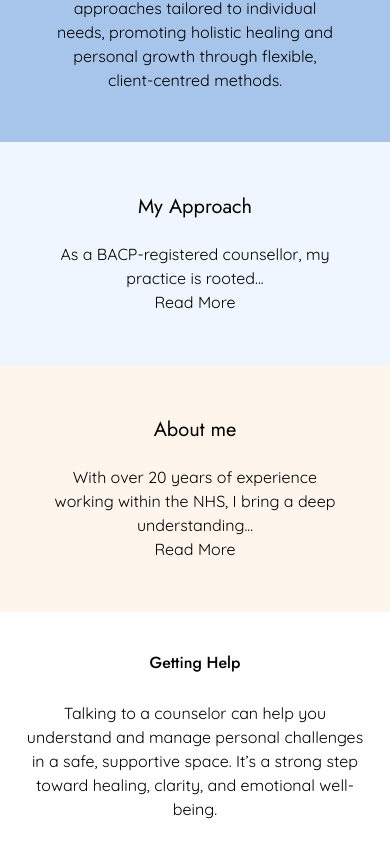
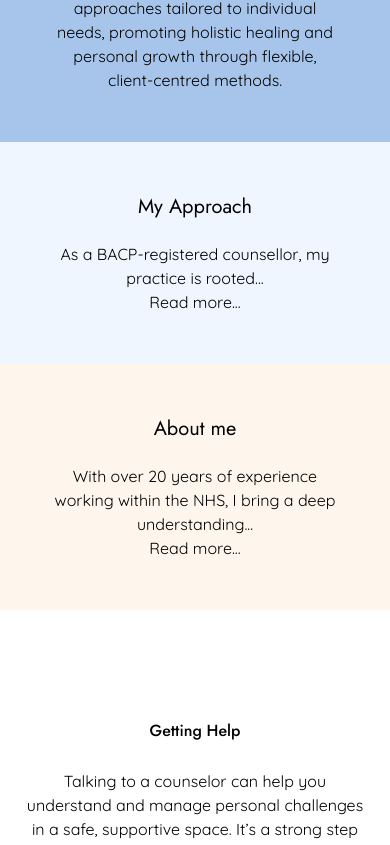
Before and after one commit to jakew1989/Manobal, a React (Vite) app: page / in a window 390 px wide. Shown: the part 1477-2322 px from the top of the page. Built offline with nearby package versions, Linux system fonts and the light colour scheme; a web font is replaced by a local one.

Commit message:
added puzzle piece animation

```diff
--- a/package.json
+++ b/package.json
@@ -13,6 +13,7 @@
     "@emailjs/browser": "^4.4.1",
     "@tailwindcss/vite": "^4.1.7",
     "@vercel/analytics": "^1.5.0",
+    "framer-motion": "^12.15.0",
     "motion": "^12.12.1",
     "react": "^18.3.1",
     "react-dom": "^18.3.1",
--- a/src/components/about/about.jsx
+++ b/src/components/about/about.jsx
@@ -9,20 +9,26 @@ const About = () => {
         className="wrapper flex flex-col items-center pointer-events-none justify-center"
         id="about-wrapper"
       >
-        <div className="text" id="about-info">
+        <motion.div
+          initial={{ opacity: 0, y: 50 }}
+          whileInView={{ opacity: 1, y: 0 }}
+          transition={{ duration: 2, type: "tween" }}
+          viewport={{ once: true }}
+          style={{ pointerEvents: "none" }}
+          className="text"
+          id="about-info"
+        >
           <h1>About me</h1>
           <div className="relative max-w-[300px] mx-auto">
-            <img src={profile} className="h-auto relative z-4" alt="Allison Sara profil picture" />
+            <img
+              src={profile}
+              className="h-auto relative z-4"
+              alt="Allison Sara profil picture"
+            />
             <div className="absolute h-full w-full -top-5 left-5 z-0 bg-[#F0EDED]"></div>
           </div>
 
-          <motion.p
-            initial={{ opacity: 0, y: 50 }}
-            whileInView={{ opacity: 1, y: 0 }}
-            transition={{ duration: 2, type: "tween" }}
-            viewport={{ once: true }}
-            style={{ pointerEvents: "none"}}
-          >
+          <p>
             With over 20 years of experience working within the NHS, I bring a
             deep understanding the challenges people face when it comes to
             mental health and emotional wellbeing. I am a BACP-registered
@@ -45,8 +51,8 @@ const About = () => {
             first session. If you&apos;re considering counselling, I welcome you
             to reach out for an initial conversation to see how we might work
             together.
-          </motion.p>
-        </div>
+          </p>
+        </motion.div>
       </div>
     </>
   );
--- a/src/components/cards/cards.css
+++ b/src/components/cards/cards.css
@@ -39,8 +39,6 @@
 }
 
 #six{
-    display: flex;
-    align-items: center;
     overflow: hidden;
     padding: 0;
     width: 25vw;
--- a/src/components/cards/cards.jsx
+++ b/src/components/cards/cards.jsx
@@ -89,8 +89,8 @@ const Cards = () => {
         </motion.div>
       </div>
 
-      <div className="cards max-h-[400px]">
-        <div className="card" id="five">
+      <div className="cards max-h-[500px]">
+        <Link to="/my-approach" className="card group" id="five">
           <div className="content">
             <div className="heading">
               <h2>My Approach</h2>
@@ -99,22 +99,16 @@ const Cards = () => {
               <p>
               As a BACP-registered counsellor, my practice is rooted...
               </p>
-            </div>
-            <div className="btn">
-              <Link to="/my-approach">
-                <button>
-                  <p>Read More</p>
-                </button>
-              </Link>
+              <p className="group-hover:font-semibold">Read more...</p>
             </div>
           </div>
-        </div>
+        </Link>
         <div className="hidden lg:block" id="six">
           <img
-          className="object-cover w-full h-full"
+          className="object- w-full h-full"
           src={Logo} alt="Allison Wright Profile picture" />
         </div>
-        <div className="card" id="seven">
+        <Link to="/about-me" className="card" id="seven">
           <div className="content">
             <div className="heading">
               <h2>About me</h2>
@@ -124,16 +118,10 @@ const Cards = () => {
               With over 20 years of experience working within the NHS, I bring
               a deep understanding...
               </p>
-            </div>
-            <div className="btn">
-              <Link to="/about-me">
-                <button>
-                  <p>Read More</p>
-                </button>
-              </Link>
+                  <p className="group-hover:font-semibold">Read more...</p>
             </div>
           </div>
-        </div>
+        </Link>
       </div>
     </>
   );
--- a/src/components/testimonial/testimonial.css
+++ b/src/components/testimonial/testimonial.css
@@ -3,7 +3,7 @@
     display: flex;
     flex-direction: column;
     justify-content: center;
-    height: 50vh;
+    min-height: 50vh;
     text-align: center;
     margin-top: 40px;
 }
@@ -11,7 +11,7 @@
 
 
 #testimonials-info p {
-    margin: 5vh;
+    margin: 5vh 5vh 0 5vh;
 }
 
 @media screen and (max-width: 425px) {
--- a/src/components/testimonial/testimonial.jsx
+++ b/src/components/testimonial/testimonial.jsx
@@ -1,10 +1,11 @@
 import "./testimonial.css";
 import { motion } from "motion/react";
+import AnimatedCheckmark from "../AnimatedCheckmark";
 
 const Testimonial = () => {
   return (
     <>
-      <div className="wrapper" id="testimonials-wrapper">
+      <div className="flex flex-col justify-center items-center sm:gap-4" id="testimonials-wrapper">
         <motion.div
           initial={{ opacity: 0, y: 50 }}
           whileInView={{ opacity: 1, y: 0 }}
@@ -21,6 +22,7 @@ const Testimonial = () => {
           </p>
           <p>Gill P. Age 46</p>
         </motion.div>
+        <AnimatedCheckmark />
       </div>
     </>
   );
```
Also changed, not shown: src/components/AnimatedCheckmark.jsx (added, +45 -0 lines), 1 other file (tests, documents, lock files or other folders).
